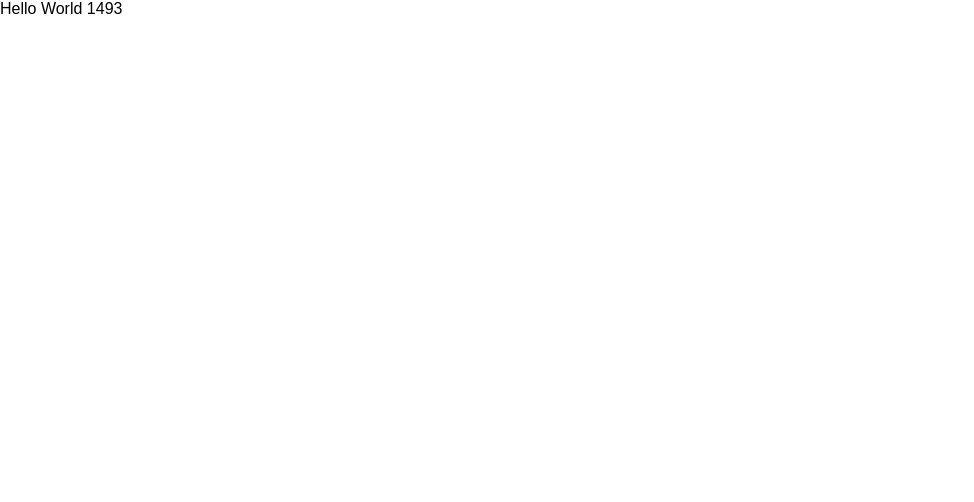
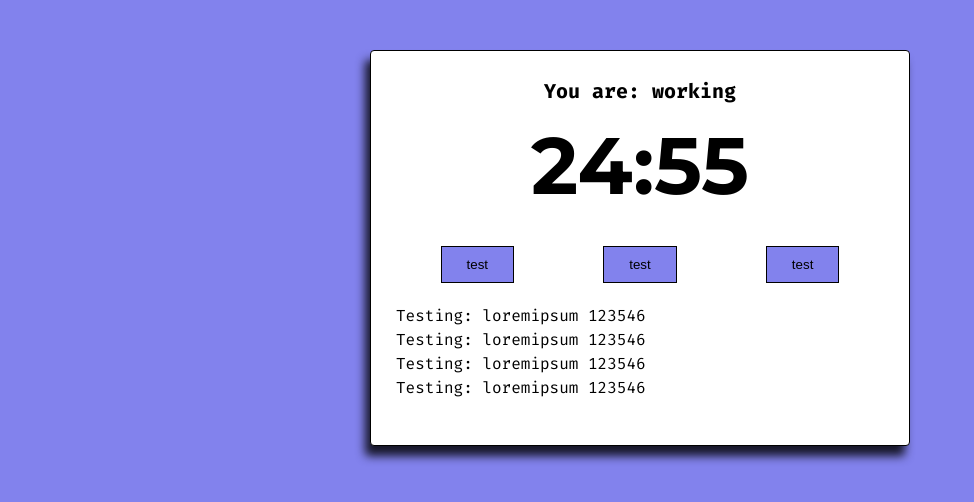
Before and after one commit to pLogicador/type-pomodoro-react, a React (Create React App) app: page / in a window 1280 px wide. Shown: the top 502 px of the page, without its empty margins (0-974 px from the left). Built offline with nearby package versions, Linux system fonts and the light colour scheme.

Commit message:
feat: remove eslint and prettier, configure css

```diff
--- a/src/App.tsx
+++ b/src/App.tsx
@@ -4,8 +4,13 @@ import { PomodoroTimer } from './components/pomodoro-timer';
 
 function App(): JSX.Element {
   return (
-    <div className="App">
-      <PomodoroTimer defaultPomodoroTime={1500} />
+    <div className="container">
+      <PomodoroTimer
+        defaultPomodoroTime={1500}
+        shortRestTime={300}
+        longRestTime={900}
+        cycles={4}
+      />
     </div>
   );
 }
--- /dev/null
+++ b/src/components/button.tsx
@@ -0,0 +1,15 @@
+import React from 'react';
+
+interface Props {
+  text: string;
+  onClick?: () => void;
+  className?: string;
+}
+
+export function Button(props: Props): JSX.Element {
+  return (
+    <button onClick={props.onClick} className={props.className}>
+      {props.text}
+    </button>
+  );
+}
--- a/src/components/pomodoro-timer.tsx
+++ b/src/components/pomodoro-timer.tsx
@@ -1,9 +1,14 @@
 /* eslint-disable */
 import React from 'react';
 import { useInterval } from '../hooks/use-interval';
+import { Button } from './button';
+import { Timer } from './timer';
 
 interface Props {
   defaultPomodoroTime: number;
+  shortRestTime: number;
+  longRestTime: number;
+  cycles: number;
 }
 
 export function PomodoroTimer(props: Props): JSX.Element {
@@ -13,5 +18,22 @@ export function PomodoroTimer(props: Props): JSX.Element {
     setMainTime(mainTime - 1);
   }, 1000);
 
-  return <div>Hello World {mainTime} </div>;
+  return (
+    <div className="pomodoro">
+      <h2>You are: working</h2>
+      <Timer mainTime={mainTime}/>
+
+      <div className="controls">
+        <Button text='test' onClick={()=> console.log(1) }></Button>
+        <Button text='test' onClick={()=> console.log(1) }></Button>
+        <Button text='test' onClick={()=> console.log(1) }></Button>
+      </div>
+      <div className="details">
+        <p>Testing: loremipsum 123546</p>
+        <p>Testing: loremipsum 123546</p>
+        <p>Testing: loremipsum 123546</p>
+        <p>Testing: loremipsum 123546</p>
+      </div>
+    </div>
+  );
 }
--- /dev/null
+++ b/src/components/timer.tsx
@@ -0,0 +1,12 @@
+import React from 'react';
+import { secondsToTime } from '../utils/seconds-to-time';
+
+interface Props {
+  mainTime: number;
+}
+
+export function Timer(props: Props): JSX.Element {
+  return (
+    <div className="timer">{secondsToTime(props.mainTime)}</div>
+  );
+}
--- a/src/index.css
+++ b/src/index.css
@@ -1,3 +1,18 @@
+@import url('https://fonts.googleapis.com/css2?family=Montserrat:ital,wght@0,100..900;1,100..900&display=swap');
+@import url('https://fonts.googleapis.com/css2?family=Fira+Code:wght@300..700&display=swap');
+
+:root {
+  --background-default: rgb(130, 130, 237);
+  --background-container: rgb(255, 255, 255);
+  --background-working: rgb(242, 117, 117);
+  --background-break: rgb(160, 254, 163);
+  --background-rest: rgb(232, 183, 132);
+  --background-button: #e4bddb;
+  --color-shadow: #000000d4;
+  --color-black: #000000;
+  --color-light: #ffffff;
+}
+
 * {
   margin: 0;
   padding: 0;
@@ -7,4 +22,69 @@
 
 body {
   font-family: sans-serif;
+  background: var(--background-default);
+  transition: background-color 300ms ease-in-out;
+  line-height: 1.5;
 }
+
+.container {
+  max-width: 640px;
+  margin: 0 auto;
+}
+
+.working {
+  background: var(--background-working);
+}
+
+.hidden {
+  display: none;
+}
+
+.pomodoro {
+  background: var(--background-container);
+  margin: 50px 50px;
+  padding: 25px;
+  border-radius: 4px;
+  box-shadow: -5px 10px 10px var(--color-shadow);
+  border: 1px solid var(--color-black);
+  font-family: "Fira Code", monospace;
+}
+
+.pomodoro h2 {
+  font-size: 20px;
+  text-align: center;
+}
+
+.pomodoro .timer {
+  font-size: 5rem;
+  text-align: center;
+  font-family: "Montserrat", sans-serif;
+  font-weight: 700;
+}
+
+.pomodoro .controls {
+  display: flex;
+  align-items: center;
+  justify-content: space-evenly;
+}
+
+.pomodoro button {
+  cursor: pointer;
+  padding: 10px 25px;
+  color: var(--color-black);
+  border: 1px solid var(--color-black);
+  background: var(--background-default);
+  transition: background-color 300ms ease-in-out;
+  margin: 20px auto;
+  margin-bottom: 1px;
+}
+
+.working .pomodoro button {
+  color: var(--color-light);
+  background: var(--background-working);
+  transition: background-color 300ms ease-in-out;
+}
+
+.pomodoro .details {
+  margin: 20px 0;
+}
--- /dev/null
+++ b/src/utils/seconds-to-time.ts
@@ -0,0 +1,6 @@
+export function secondsToTime(seconds: number): string {
+  const zeroLeft = (n: number) => Math.floor(n).toString().padStart(2, '0');
+  const min = zeroLeft((seconds / 60) % 60);
+  const sec = zeroLeft((seconds % 60) % 60);
+  return `${min}:${sec}`;
+}
```
Also changed, not shown: package.json (+1 -13 lines), .eslintrc.js (deleted), .prettierrc.js (deleted), 1 other file (tests, documents, lock files or other folders).
